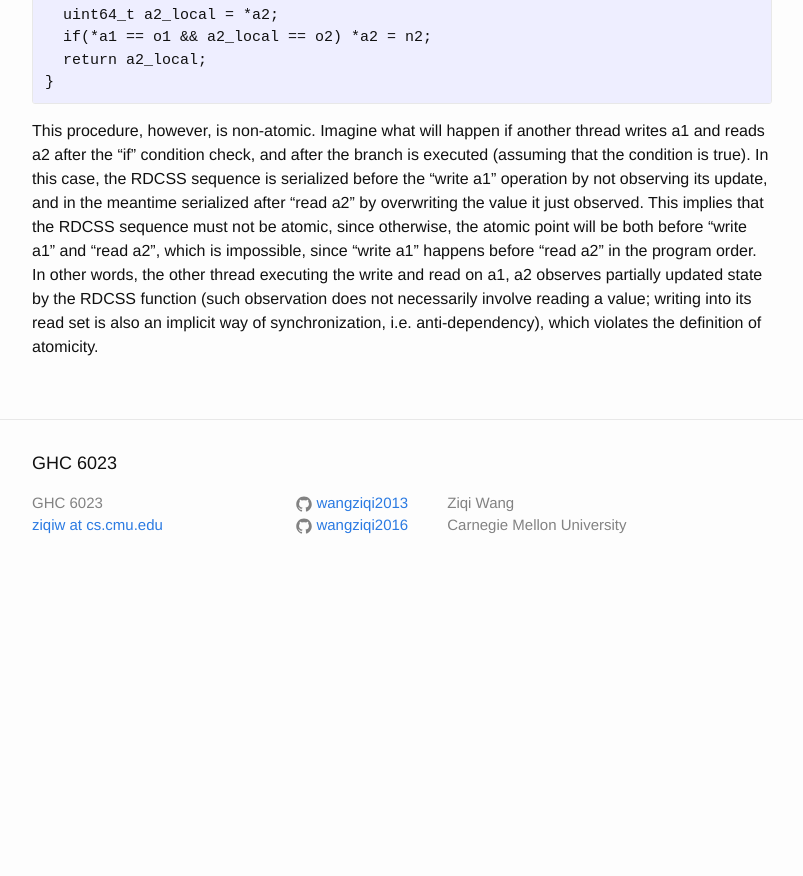
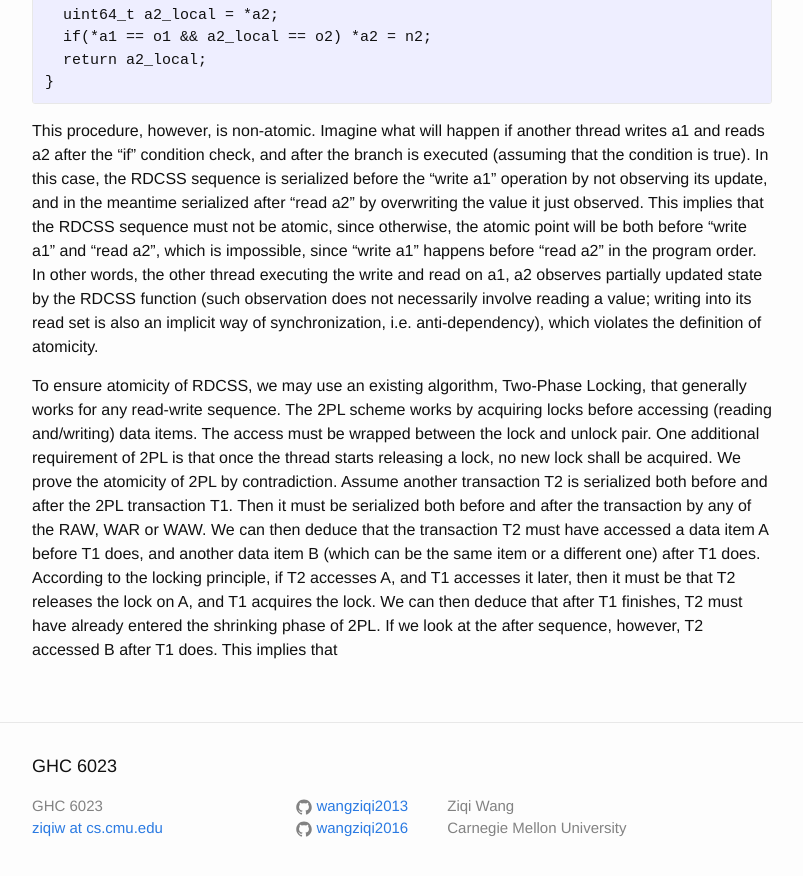
Before and after one commit to wangziqi2013/wangziqi2013.github.io, a Jekyll site: the page built from _posts/2019-11-08-mwcas.markdown, in a window 1280 px wide and 900 px high, scrolled down 981 px. Shown: the top 876 px of the window, without its empty margins (238-1041 px from the left). Built offline with Jekyll 4.4.1, drawn with Linux system fonts in a browser that asks for light colours; before the commit the page ends 1578 px from its top, so only the background shows below that.

Commit message:
Adding 2PL

```diff
--- a/_posts/2019-11-08-mwcas.markdown
+++ b/_posts/2019-11-08-mwcas.markdown
@@ -46,3 +46,14 @@ atomic point will be both before "write a1" and "read a2", which is impossible,
 in the program order. In other words, the other thread executing the write and read on a1, a2 observes partially updated
 state by the RDCSS function (such observation does not necessarily involve reading a value; writing into its read set is
 also an implicit way of synchronization, i.e. anti-dependency), which violates the definition of atomicity.
+
+To ensure atomicity of RDCSS, we may use an existing algorithm, Two-Phase Locking, that generally works for any read-write
+sequence. The 2PL scheme works by acquiring locks before accessing (reading and/writing) data items. The access must be
+wrapped between the lock and unlock pair. One additional requirement of 2PL is that once the thread starts releasing a
+lock, no new lock shall be acquired. We prove the atomicity of 2PL by contradiction. Assume another transaction T2 is
+serialized both before and after the 2PL transaction T1. Then it must be serialized both before and after the transaction
+by any of the RAW, WAR or WAW. We can then deduce that the transaction T2 must have accessed a data item A before T1 does,
+and another data item B (which can be the same item or a different one) after T1 does. According to the locking principle,
+if T2 accesses A, and T1 accesses it later, then it must be that T2 releases the lock on A, and T1 acquires the lock.
+We can then deduce that after T1 finishes, T2 must have already entered the shrinking phase of 2PL. If we look at the after
+sequence, however, T2 accessed B after T1 does. This implies that
```
